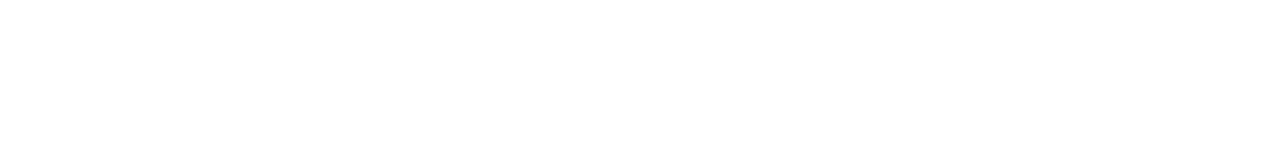
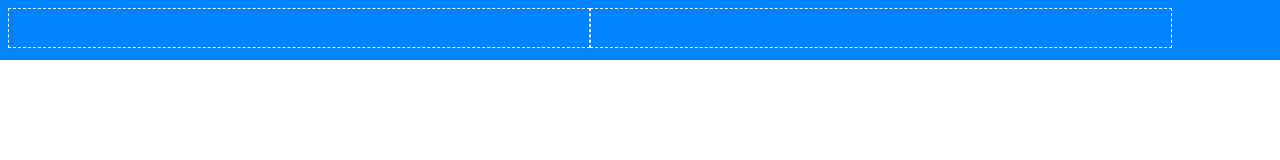
Before and after one commit to edoardorizzo/htmlcss-responsive-layout, a plain HTML site: page index.html in a window 1280 px wide. Drawn offline with Linux system fonts and the light colour scheme.

Commit message:
add wireframe header

```diff
--- a/css/style.css
+++ b/css/style.css
@@ -0,0 +1,52 @@
+/* general */
+*{
+    margin: 0;
+    padding: 0;
+    box-sizing: border-box;
+}
+
+.d-flex{
+    display: flex;
+}
+
+body{
+    font-family: 'PT Sans', sans-serif;
+}
+
+:root{
+    --blue: #0084FD;
+    --lightblue: #B5DDFF;
+    --purple: #9792E4;
+    --orange: #FDC15F;
+    --dark: #333333;
+    --light: #FFFFFF;
+}
+
+/* end-general */
+
+/* web-header */
+#web-header{
+    background-color: var(--blue);
+    height: 60px;
+}
+
+.container{
+    max-width: 1180px;
+    padding: 0.5rem;
+    justify-content: space-between;
+    align-items: center;
+}
+
+.header-logo{
+    border: 1px dashed var(--light);
+    height: 40px;
+    width: 100%;
+    margin: auto;
+}
+
+.navbar{
+    border: 1px dashed var(--light);
+    height: 40px;
+    width: 100%;
+    margin: auto;
+}
--- a/index.html
+++ b/index.html
@@ -9,5 +9,28 @@
 </head>
 <body>
 
+    <!-- web-header -->
+    <div id="web-header">
+        <div class="container d-flex">
+            <div class="header-logo">
+
+            </div>
+            <div class="navbar">
+
+            </div>
+        </div>
+    </div>
+
+    <!-- web-main -->
+    <div id="web-main">
+
+    </div>
+
+    <!-- web-footer -->
+    <div id="web-footer">
+
+    </div>
+
+
 </body>
 </html>
```
